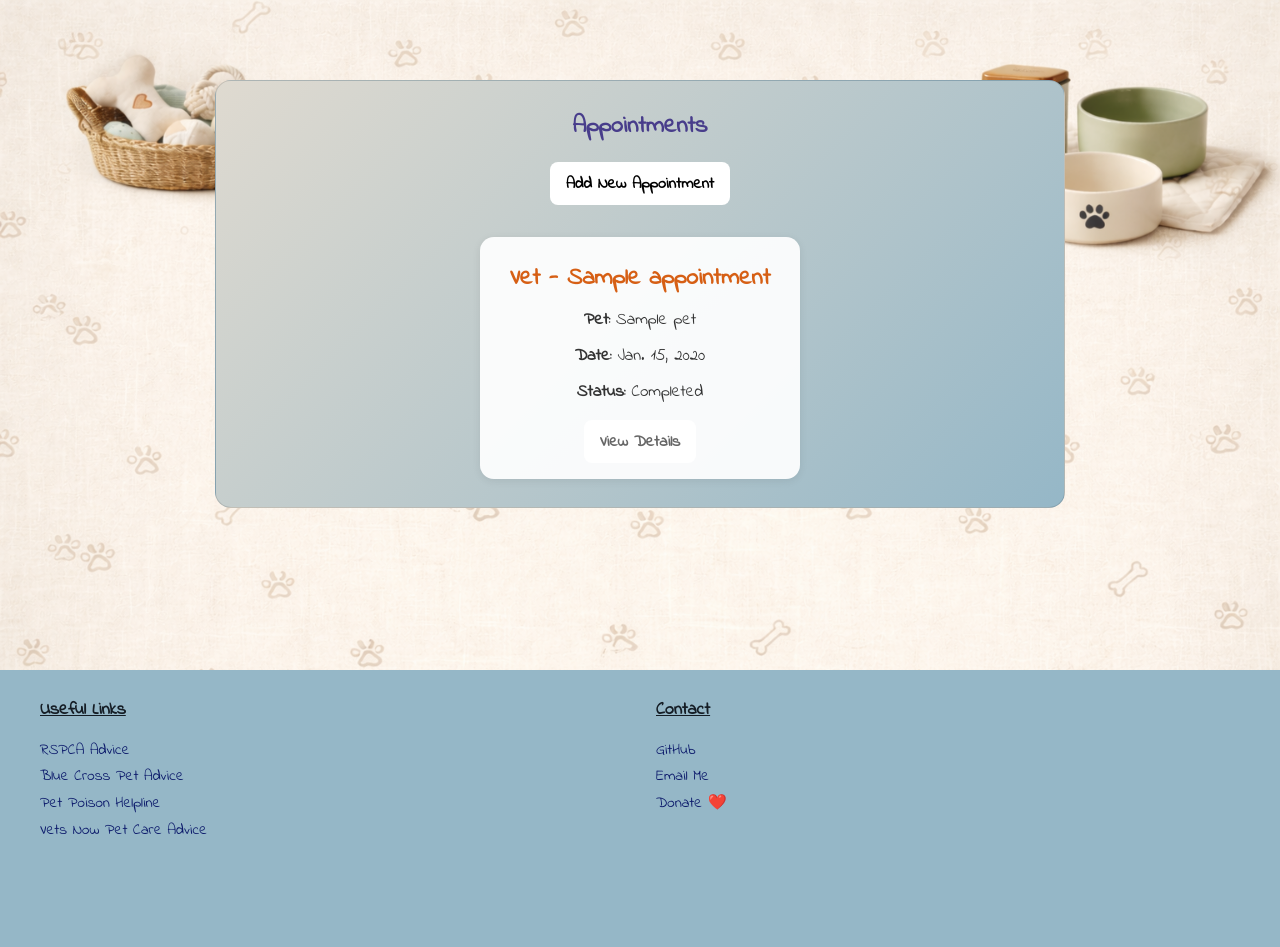
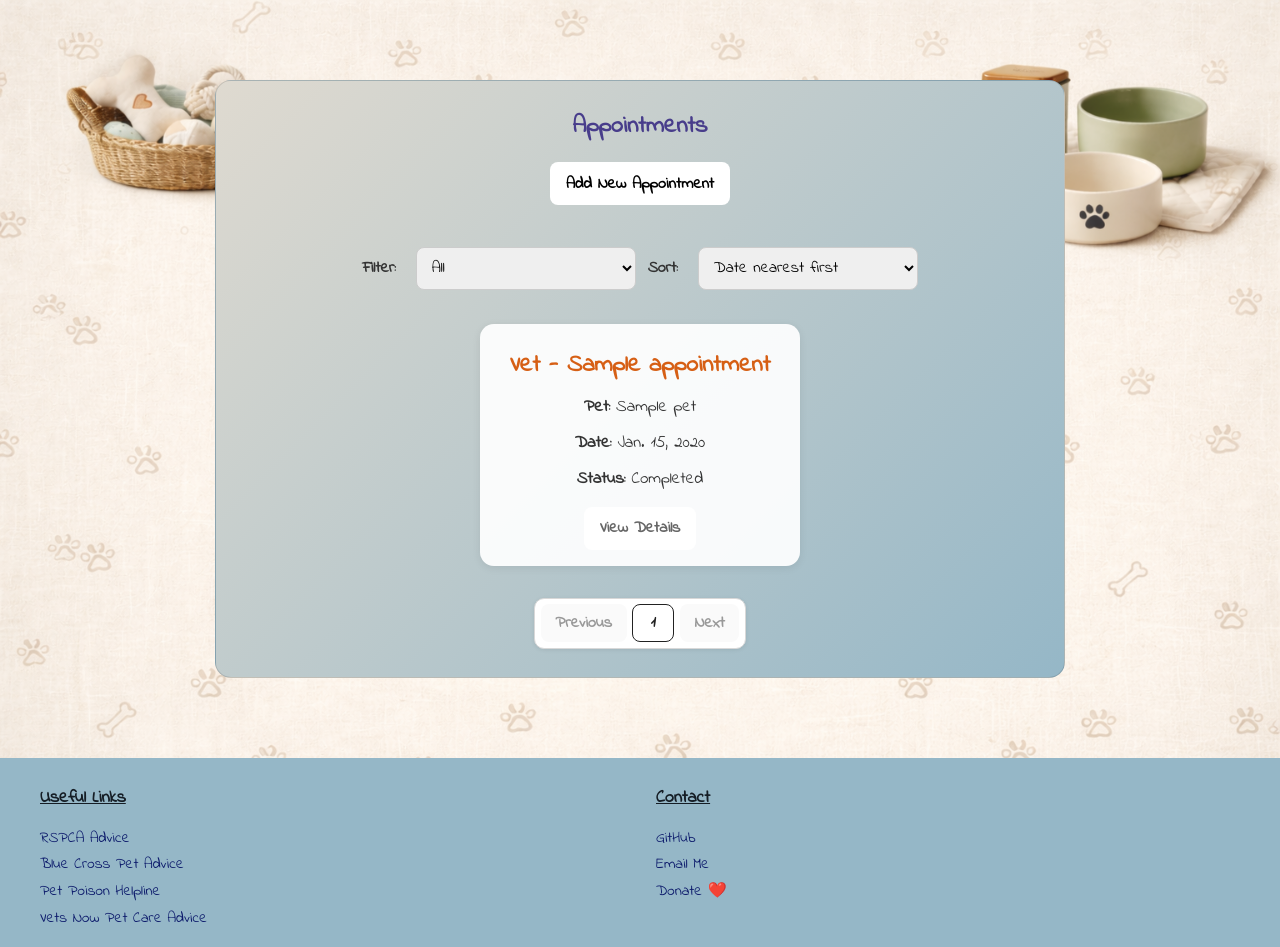
Before and after one commit to Anci82/TailTales, a Django app: page /care/appointments/ in a window 1280 px wide. Shown: the part 130-1077 px from the top of the page. Before the commit the page ends 964 px from the top, so only its background shows below. Run offline with Django 5.2, Linux system fonts and the light colour scheme; a user stored in the database is signed in; tables that the repository leaves empty hold one stand-in row (values such as "Sample post").

Commit message:
Appoitment pagination

```diff
--- a/TailTales/care/views.py
+++ b/TailTales/care/views.py
@@ -4,6 +4,7 @@ from django.views import generic as views
 from django.shortcuts import get_object_or_404, redirect
 from django.contrib import messages
 from django.views import View
+from django.utils import timezone
 
 from TailTales.care.forms import AppointmentForm, PreventiveCareForm, PreventiveCareDoseForm
 from TailTales.care.models import Appointment, PreventiveCare, PreventiveCareDose
@@ -15,9 +16,43 @@ class AppointmentListView(LoginRequiredMixin, views.ListView):
     model = Appointment
     template_name = 'care/appointment-list.html'
     context_object_name = 'appointments'
+    paginate_by = 6
 
     def get_queryset(self):
-        return Appointment.objects.filter(pet__owner=self.request.user).order_by('date')
+        queryset = Appointment.objects.filter(
+            pet__owner=self.request.user
+        )
+
+        filter_by = self.request.GET.get('filter', 'all')
+        sort_by = self.request.GET.get('sort', 'date_asc')
+        today = timezone.localdate()
+
+        if filter_by == 'upcoming':
+            queryset = queryset.filter(
+                is_completed=False,
+                date__gte=today,
+            )
+        elif filter_by == 'overdue':
+            queryset = queryset.filter(
+                is_completed=False,
+                date__lt=today,
+            )
+        elif filter_by == 'completed':
+            queryset = queryset.filter(
+                is_completed=True,
+            )
+
+        if sort_by == 'date_desc':
+            queryset = queryset.order_by('-date')
+        else:
+            queryset = queryset.order_by('date')
+
+        return queryset
+
+    def get_context_data(self, **kwargs):
+        context = super().get_context_data(**kwargs)
+        context['today'] = timezone.localdate()
+        return context
 
 
 class AppointmentCreateView(LoginRequiredMixin, views.CreateView):
--- a/static/css/pages/gallery.css
+++ b/static/css/pages/gallery.css
@@ -3,6 +3,19 @@
 ============================ */
 .gallery-sort-form {
     margin-bottom: 1.5rem;
+    padding: 10px;
+    display: flex;
+    justify-content: center;
+    align-items: center;
+    gap: 0.75rem;
+    flex-wrap: wrap;
+}
+.sort-filter-group {
+    display: flex;
+    align-items: center;
+    justify-content: center;
+    gap: 0.75rem;
+    flex-wrap: wrap;
 }
 
 .gallery-sort-form label {
@@ -15,7 +28,8 @@
     border: 1px solid #ccc;
     border-radius: 8px;
     font-size: 1rem;
-    width: auto;
+    width: 220px;
+    max-width: 100%;
 }
 
 .gallery-grid {
--- a/static/css/style.css
+++ b/static/css/style.css
@@ -164,8 +164,6 @@ button.secondary-btn:hover {
     justify-content: center;
     gap: 15px;
 }
-
-
 
 
 
--- a/templates/care/appointment-list.html
+++ b/templates/care/appointment-list.html
@@ -11,21 +11,96 @@
             <a class="primary-btn" href="{% url 'appointment-create' %}">Add New Appointment</a>
         </div>
 
+        <form method="get" class="gallery-sort-form">
+            <div class="sort-filter-group">
+                <label for="filter">Filter:</label>
+                <select name="filter" id="filter" onchange="this.form.submit()">
+                    <option value="all" {% if request.GET.filter == 'all' or not request.GET.filter %}selected{% endif %}>All</option>
+                    <option value="upcoming" {% if request.GET.filter == 'upcoming' %}selected{% endif %}>Upcoming</option>
+                    <option value="overdue" {% if request.GET.filter == 'overdue' %}selected{% endif %}>Overdue</option>
+                    <option value="completed" {% if request.GET.filter == 'completed' %}selected{% endif %}>Completed</option>
+                </select>
+            </div>
+
+            <div class="sort-filter-group">
+                <label for="sort">Sort:</label>
+                <select name="sort" id="sort" onchange="this.form.submit()">
+                    <option value="date_asc" {% if request.GET.sort == 'date_asc' or not request.GET.sort %}selected{% endif %}>Date nearest first</option>
+                    <option value="date_desc" {% if request.GET.sort == 'date_desc' %}selected{% endif %}>Date latest first</option>
+                </select>
+            </div>
+        </form>
+
         <div class="my-contacts-grid">
             {% for a in appointments %}
                 <article class="my-contact-card">
-                    <h3>{{ a.service_contact.get_contact_type_display }} - {{ a.title }}</h3>
+                    <h3>
+                        {% if a.service_contact %}
+                            {{ a.service_contact.get_contact_type_display }} - {{ a.title }}
+                        {% else %}
+                            {{ a.title }}
+                        {% endif %}
+                    </h3>
+
                     <p><strong>Pet:</strong> {{ a.pet.name }}</p>
                     <p><strong>Date:</strong> {{ a.date }}</p>
-                    <p><strong>Status:</strong> {% if a.is_completed %}Completed{% else %}Upcoming{% endif %}</p>
+
+                    <p>
+                        <strong>Status:</strong>
+                        {% if a.is_completed %}
+                            Completed
+                        {% elif a.date < today %}
+                            Overdue
+                        {% else %}
+                            Upcoming
+                        {% endif %}
+                    </p>
 
                     <div class="my-contact-card-actions">
                         <a class="secondary-btn" href="{% url 'appointment-detail' a.pk %}">View Details</a>
                     </div>
                 </article>
             {% empty %}
-                <p class="empty-message">No appointments yet.</p>
+                <p class="empty-message">No appointments found.</p>
             {% endfor %}
+        </div>
+
+        <div class="gallery-pagination">
+            <nav class="pagination-bar">
+
+                {% if page_obj.has_previous %}
+                    <a class="page-btn nav-btn" href="?page={{ page_obj.previous_page_number }}{% if request.GET.filter %}&filter={{ request.GET.filter }}{% endif %}{% if request.GET.sort %}&sort={{ request.GET.sort }}{% endif %}">
+                        Previous
+                    </a>
+                {% else %}
+                    <span class="page-btn nav-btn disabled">Previous</span>
+                {% endif %}
+
+                {% for num in page_obj.paginator.page_range %}
+                    {% if num == 1 or num == page_obj.paginator.num_pages or num >= page_obj.number|add:'-1' and num <= page_obj.number|add:'1' %}
+                        {% if page_obj.number == num %}
+                            <span class="page-btn current-page">{{ num }}</span>
+                        {% else %}
+                            <a class="page-btn" href="?page={{ num }}{% if request.GET.filter %}&filter={{ request.GET.filter }}{% endif %}{% if request.GET.sort %}&sort={{ request.GET.sort }}{% endif %}">
+                                {{ num }}
+                            </a>
+                        {% endif %}
+                    {% elif num == 2 and page_obj.number > 3 %}
+                        <span class="page-dots">...</span>
+                    {% elif num == page_obj.paginator.num_pages|add:'-1' and page_obj.number < page_obj.paginator.num_pages|add:'-2' %}
+                        <span class="page-dots">...</span>
+                    {% endif %}
+                {% endfor %}
+
+                {% if page_obj.has_next %}
+                    <a class="page-btn nav-btn" href="?page={{ page_obj.next_page_number }}{% if request.GET.filter %}&filter={{ request.GET.filter }}{% endif %}{% if request.GET.sort %}&sort={{ request.GET.sort }}{% endif %}">
+                        Next
+                    </a>
+                {% else %}
+                    <span class="page-btn nav-btn disabled">Next</span>
+                {% endif %}
+
+            </nav>
         </div>
     </div>
 </section>
```
Also changed, not shown: TailTales/pets/views.py (+8 -6 lines), templates/pets/pet-gallery.html (+22 -20 lines).
